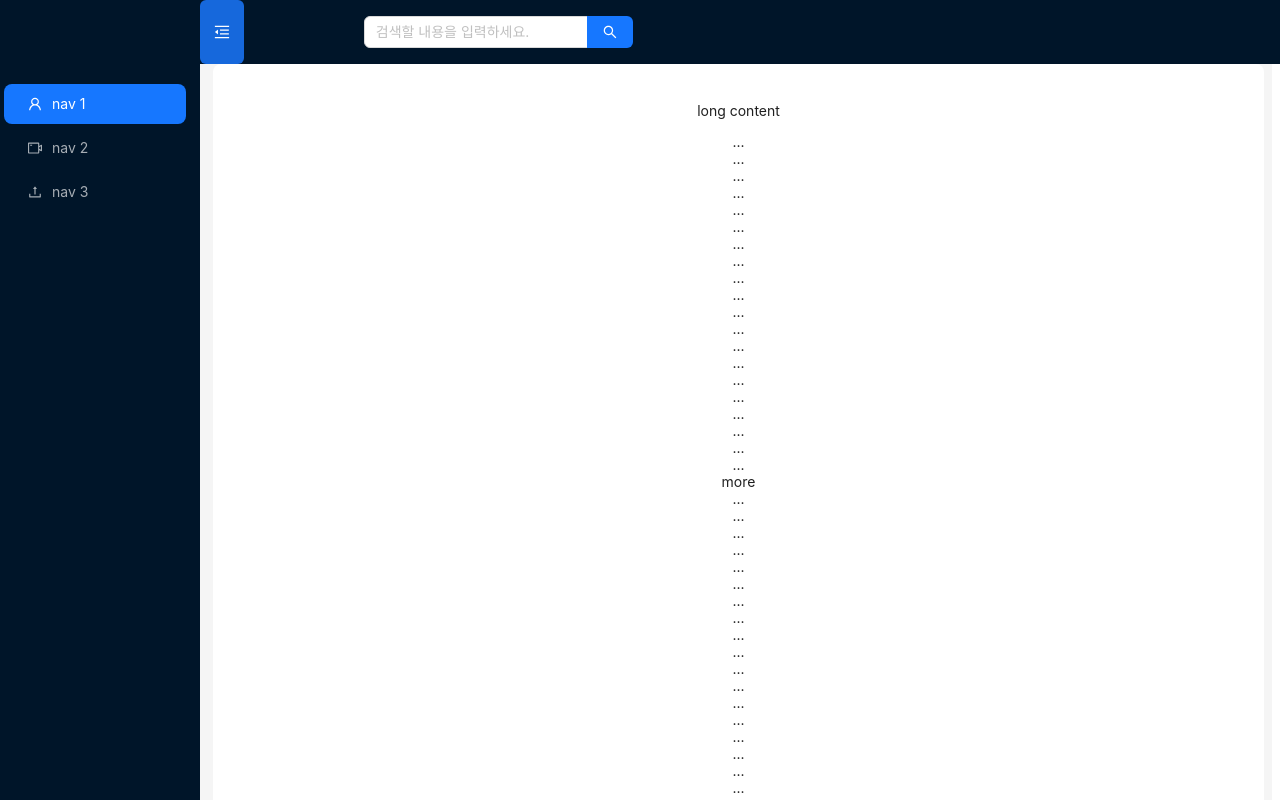
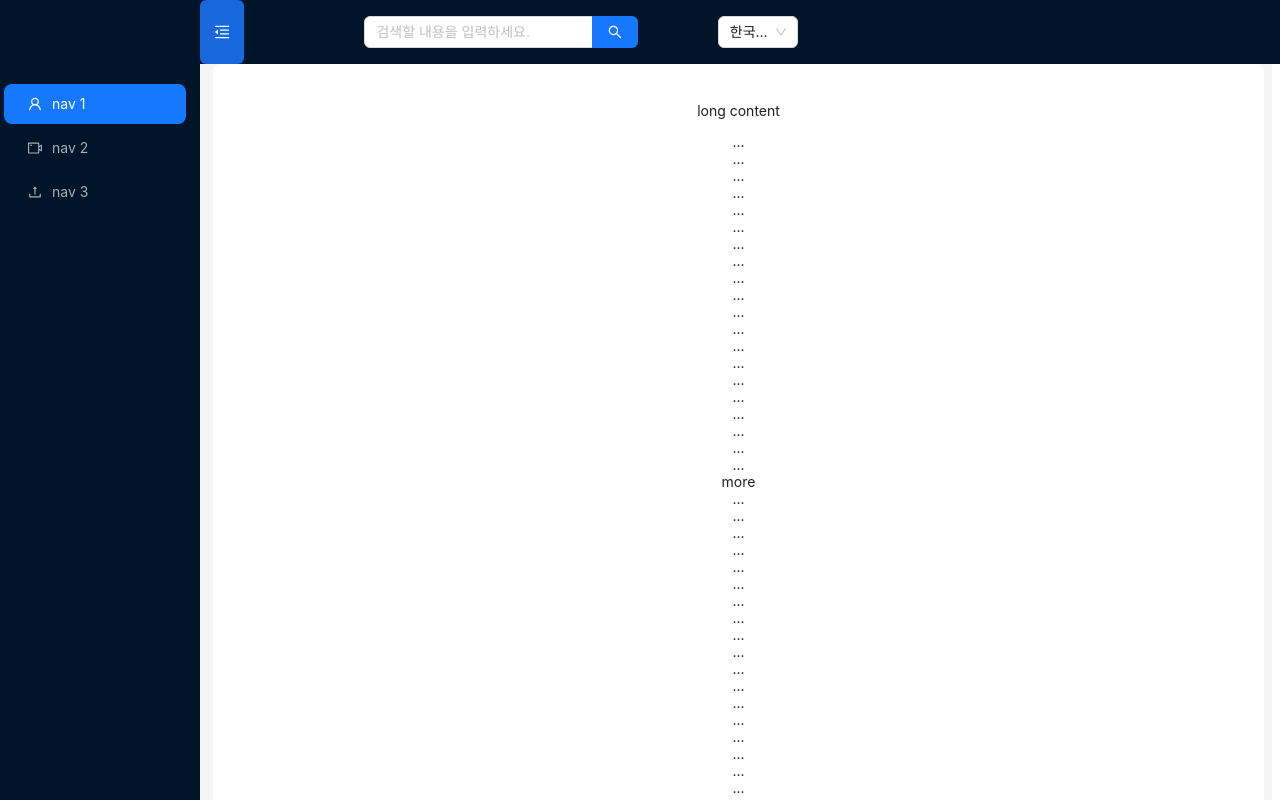
Before and after one commit to nabidana/CRM_React, a React (Create React App) app in the folder mycrm/: page / in a window 1280 px wide. Shown: the top 800 px of the page. Built offline with nearby package versions, Linux system fonts and the light colour scheme.

Commit message:
update
다국어 기능 추가 완료

```diff
--- a/mycrm/package.json
+++ b/mycrm/package.json
@@ -16,8 +16,10 @@
     "@types/react": "^19.1.8",
     "@types/react-dom": "^19.1.6",
     "antd": "^5.24.3",
+    "i18next": "^22.5.1",
     "react": "^19.0.0",
     "react-dom": "^19.0.0",
+    "react-i18next": "^12.3.1",
     "react-redux": "^9.2.0",
     "react-router-dom": "^6.30.0",
     "react-scripts": "5.0.1",
--- a/mycrm/src/components/CustomHeader.tsx
+++ b/mycrm/src/components/CustomHeader.tsx
@@ -3,8 +3,9 @@ import {
     MenuUnfoldOutlined,
     MenuFoldOutlined
 } from '@ant-design/icons';
-import { Button, Input, Menu, Space } from "antd";
+import { Button, Input, Menu, Select, Space } from "antd";
 import { blue, blueDark, cyanDark, volcanoDark, presetDarkPalettes } from "@ant-design/colors";
+import { useTranslation } from "react-i18next";
 
 // const headerItem = Array.from({ length : 5}).map((_, index) => ({
 //     key : index + 1,
@@ -12,6 +13,12 @@ import { blue, blueDark, cyanDark, volcanoDark, presetDarkPalettes } from "@ant-
 // }));
 
 const CustomHeader : React.FC<{collapsed:boolean, setCollapsed:Function}> = (props) => {
+
+    const { t, i18n } = useTranslation();
+
+    const localeChange = (value : string ) => {
+        i18n.changeLanguage(value);
+    }
 
     return(
         <>
@@ -37,19 +44,28 @@ const CustomHeader : React.FC<{collapsed:boolean, setCollapsed:Function}> = (pro
             <Space.Compact style={{
                 marginLeft : props.collapsed ? '28vh' : '15vh', width : '50vh'
             }}>
-                <Input.Search placeholder="검색할 내용을 입력하세요."
+                <Input.Search placeholder={t("Search")+""}
                     enterButton
                 />
             </Space.Compact>
+            <Select
+                defaultValue="ko"
+                style={{ width : '10vh', textAlign : 'center', marginLeft : '10vh'}}
+                onChange={localeChange}
+                options={[
+                    { value : 'ko', label : '한국어' },
+                    { value : 'en', label : 'English'},
+                ]}
+            />
             <Button color="default" variant="outlined" style={{
-                marginLeft : '83vh'
+                marginLeft : '63vh'
             }}>
-                Log in
+                {t("Login")}
             </Button>
             <Button color="orange" variant="solid" style={{
                 marginLeft : '3vh'
             }}>
-                Register
+                {t("Register")}
             </Button>
         </>
     )
--- a/mycrm/src/index.tsx
+++ b/mycrm/src/index.tsx
@@ -2,6 +2,8 @@ import React, { StrictMode } from 'react';
 import ReactDOM from 'react-dom/client';
 import reportWebVitals from './reportWebVitals';
 import Router from './routes';
+
+import './locales/i18n';
 
 //Ant design React19 호환
 //import { unstableSetRender } from 'antd';
--- a/mycrm/src/locales/en/en.json
+++ b/mycrm/src/locales/en/en.json
@@ -1,7 +1,5 @@
 {
-    "Header" : {
-        "Search" : "Search",
-        "Login" : "Login",
-        "Register" : "Register"
-    }
+    "Search" : "Search...",
+    "Login" : "Login",
+    "Register" : "Register"
 }
--- /dev/null
+++ b/mycrm/src/locales/i18n.ts
@@ -0,0 +1,20 @@
+import i18next from "i18next";
+import { initReactI18next } from "react-i18next";
+import kolan from './ko/ko.json';
+import enlan from './en/en.json';
+
+i18next
+    .use(initReactI18next)
+    .init({
+        resources : {
+            en : { translation : enlan},
+            ko : { translation : kolan},
+        },
+        lng : 'ko', // Default 언어
+        fallbackLng : 'en', // 번역이 없을 경우 사용할 언어
+        interpolation : {
+            escapeValue : false, // React 에서는 이미 XSS 방지하므로, false 설정함
+        },
+    });
+
+export default i18next;
--- a/mycrm/src/locales/ko/ko.json
+++ b/mycrm/src/locales/ko/ko.json
@@ -1,7 +1,5 @@
 {
-    "Header" : {
-        "Search" : "검색할 내용을 입력하세요.",
-        "Login" : "로그인",
-        "Register" : "회원가입"
-    }
+    "Search" : "검색할 내용을 입력하세요.",
+    "Login" : "로그인",
+    "Register" : "회원가입"
 }
```
Also changed, not shown: 2 other files (tests, documents, lock files or other folders).
